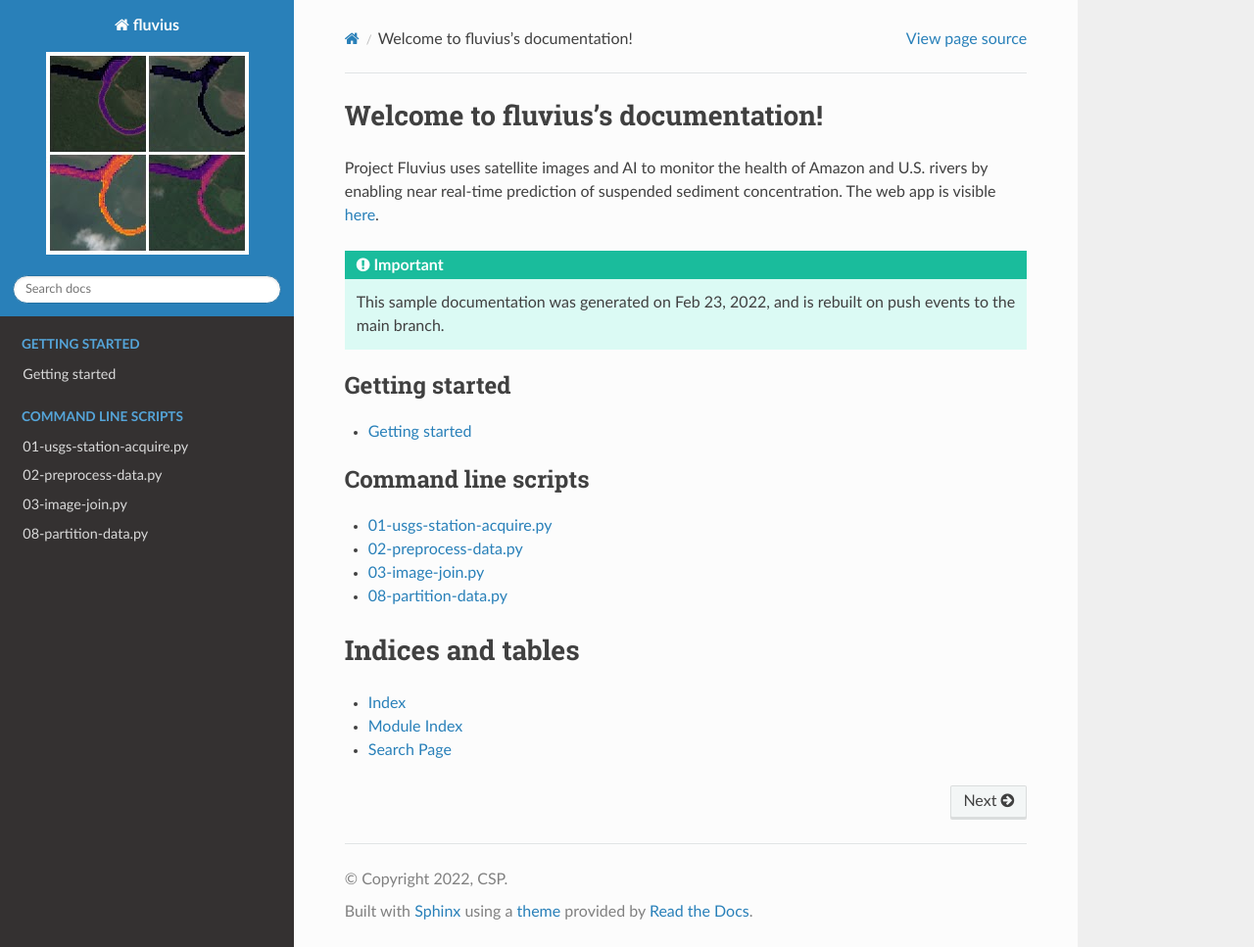
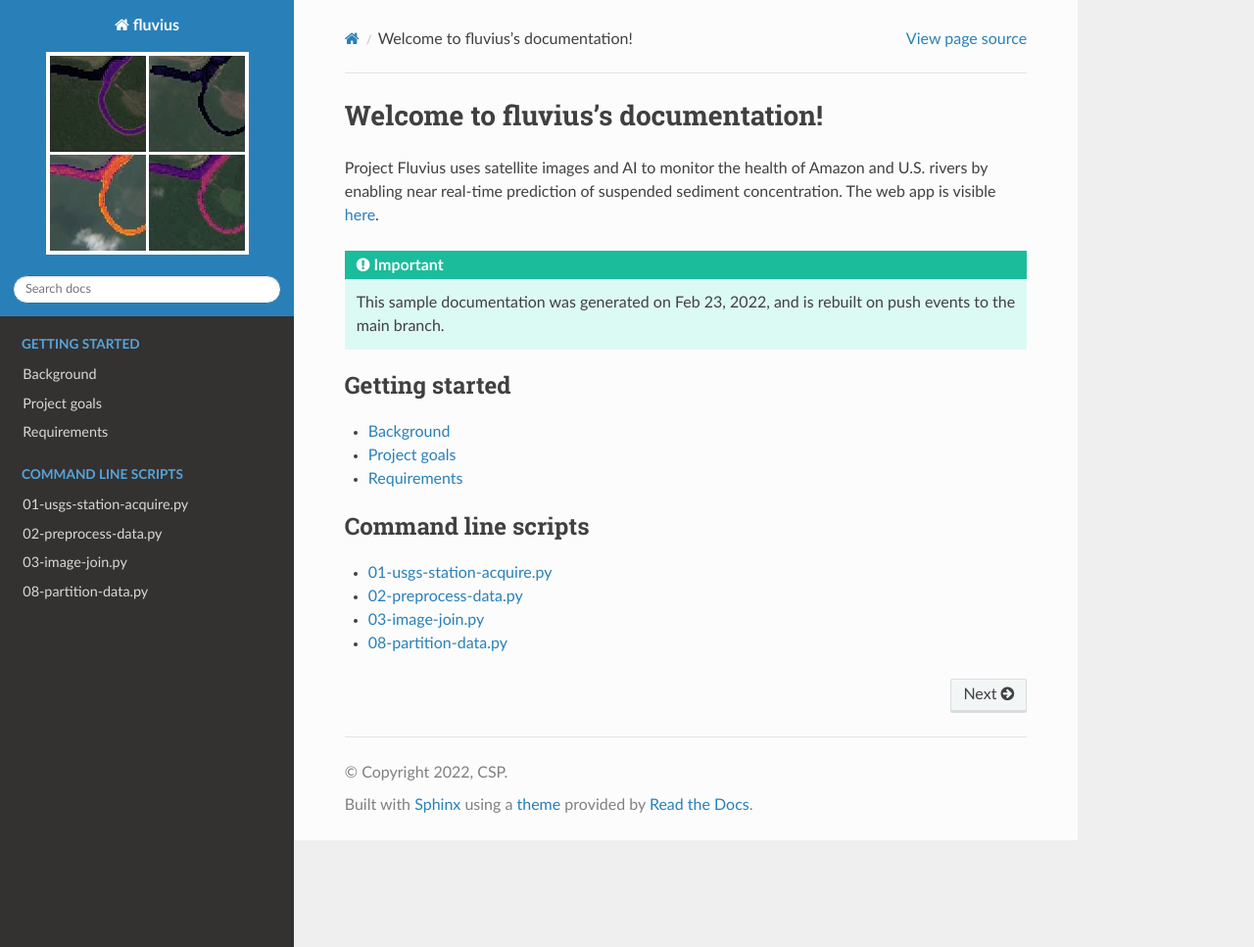
Before and after one commit to csp-inc/fluvius, a Sphinx documentation site: the page built from docs/source/index.rst, in a window 1280 px wide and 967 px high. Shown: the whole window at 98% size. Built offline with Sphinx 7.4.7 and the Read the Docs theme 2.0.0, drawn with Linux system fonts in a browser that asks for light colours.

```diff
--- /dev/null
+++ b/docs/source/00a-background.rst
@@ -0,0 +1,6 @@
+Background
+==========
+
+Since the 1970s, forests in the Amazon region have been increasingly converted to pasturelands, human settlement areas, and natural resource extraction regions. By 2006, almost 95% of all deforestation in the Brazilian Amazon occurred within 5.5 km of roadways or less than 1 km from navigable rivers with a number of consequences for freshwater ecosystems, including changes in runoff characteristics. One measurable impact on the riparian system is greater discharge and increased sediment flux in the channels of the main rivers which can be used as a proxy for ecosystem degradation (Coe et al., 2011; Costa et al.; 2003; Latrubesse et al.; 2009). Therefore, one means of understanding the impact of deforestation or mitigation through reforestation is by monitoring the sediment flux over time. This understanding of the dynamics of hydro-sedimentological processes in river basins provides critical data for decision-making and supports management planning for the rational use of natural resources. However, due to the logistical difficulties in measuring sediment flux in a distributed way through time and space, there is a significant opportunity to increase monitoring frequency of water bodies through satellite remote sensing.
+
+New artificial intelligence techniques such as convolutional neural networks (CNN) have shown promising performance in the application of object detection and continuous forest structure estimation when combined with remote sensing imagery (Chang et al. 2019). CNNs allow additional information gained through image structure that can often outperform traditional remote sensing approaches that are limited to spectral analysis alone. CNNs and other machine learning techniques present an opportunity to improve predictions of suspended sediment in river systems using satellite imagery.
--- a/docs/source/getting-started.rst
+++ /dev/null
@@ -1,4 +0,0 @@
-Getting started
-===============
-
-A brief introduction to the fluvius repository.
--- a/docs/source/index.rst
+++ b/docs/source/index.rst
@@ -14,9 +14,11 @@ Project Fluvius uses satellite images and AI to monitor the health of Amazon and
 
 .. toctree::
    :caption: Getting started
-   :maxdepth: 2
+   :maxdepth: 1
 
-   getting-started
+   00a-background
+   00b-project-goals
+   00c-requirements
 
 .. toctree::
    :caption: Command line scripts
@@ -26,10 +28,3 @@ Project Fluvius uses satellite images and AI to monitor the health of Amazon and
    02-preprocess-data
    03-image-join
    08-partition-data
-
-Indices and tables
-==================
-
-* :ref:`genindex`
-* :ref:`modindex`
-* :ref:`search`
```
Also changed, not shown: README.md (+0 -46 lines), docs/source/00b-project-goals.rst (added, +11 -0 lines), docs/source/00c-requirements.rst (added, +37 -0 lines), 1 other file.
